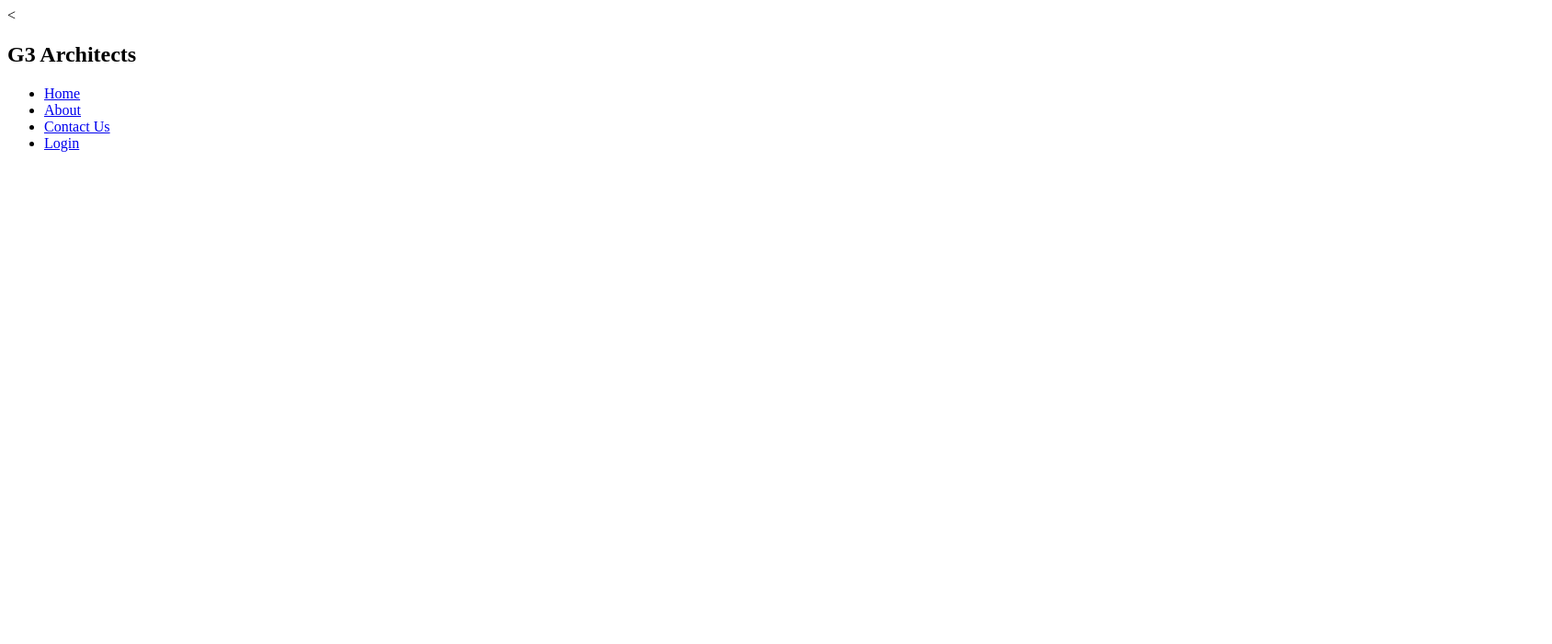
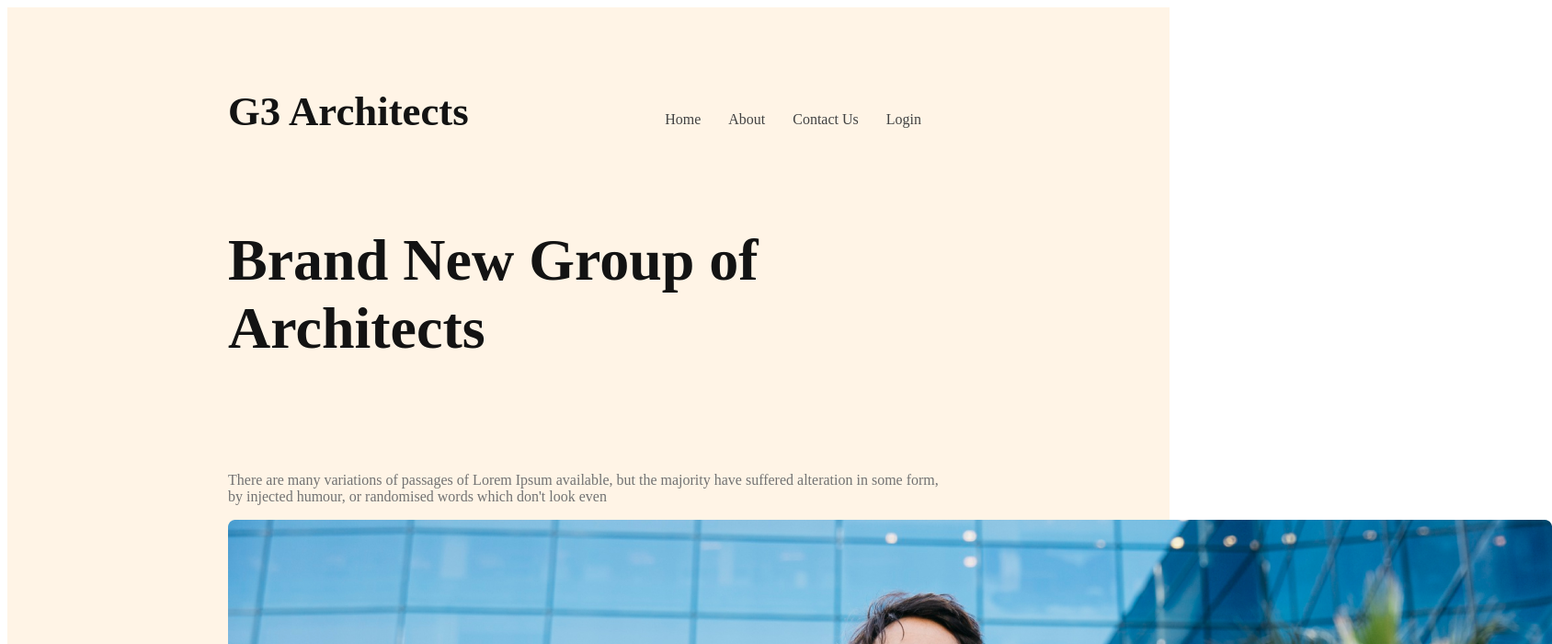
Before and after one commit to shahidulgod/g3-architects-my, a plain HTML site: page index.html in a window 1280 px wide. Shown: the top 700 px of the page at 92% size, 1688 px wide, since content can reach past the window. Drawn offline with Linux system fonts and the light colour scheme.

Commit message:
banner content add

```diff
--- a/architce.css
+++ b/architce.css
@@ -3,6 +3,68 @@
 <link rel="preconnect" href="https://fonts.googleapis.com">
 <link rel="preconnect" href="https://fonts.gstatic.com" crossorigin>
 <link href="https://fonts.googleapis.com/css2?family=Lato:ital@1&family=Open+Sans&family=Work+Sans:ital,wght@0,100;0,200;1,100;1,200&display=swap" rel="stylesheet">
+/* sheard style */
 *{
 font-family: 'Work Sans', sans-serif;
+
 }
+.btn-fist{
+
+}
+
+/* HEADER STYLE */
+header{
+    background: rgba(255, 144, 14, 0.10);
+    padding: 50px 240px;
+
+}
+nav{
+    display: flex;
+    justify-content: space-between;
+    align-items: center;
+}
+.nav-title{
+    color:  #131313;
+font-size: 2.8rem;
+font-weight: 700;
+width: 302px;
+height: 4.4rem;
+}
+nav>ul{
+    display: flex;
+}
+nav li{
+    list-style: none;
+    font-size: 1rem;
+    font-weight: 500px;
+    margin-right: 30px;
+
+
+}
+nav li a{
+   text-decoration: none;
+    color:  #424242;
+
+}
+/* banner style */
+.banner{
+
+    align-items: center;
+max-width: 800px;
+margin: 0px auto;
+
+}
+.banner-title{
+    font-size: 4rem;
+font-weight: 700;
+width: 832px;
+height: 225px;
+color: #131313;
+}
+.banner-discription{
+    color:  #727272;
+
+font-size: 1rem;
+font-weight: 400;
+
+}
--- a/index.html
+++ b/index.html
@@ -8,18 +8,21 @@
 </head>
 <header>
      <nav>
-    <
-        <h1>G3 Architects</h1>
+
+        <h1 class="nav-title" >G3 Architects</h1>
         <ul>
             <LI> <a href="Home   ">Home</a></LI>
             <LI><a href="About">About</a></LI>
             <LI><a href="Contact Us">Contact Us</a></LI>
             <li><a href="Login">Login</a></li>
         </ul>
-
-
-
      </nav>
+     <div class="banner">
+        <h1 class="banner-title"> Brand New Group of Architects </h1>
+        <p class="banner-discription">There are many variations of passages of Lorem Ipsum available, but the majority have suffered alteration in some form, by injected humour, or randomised words which don't look even</p>
+     </div>
+     <img src="../images/banner.png" alt="">
+     <button class="btn-fist">Explore More</button>
  </header>
 <body>
     <main>
```
